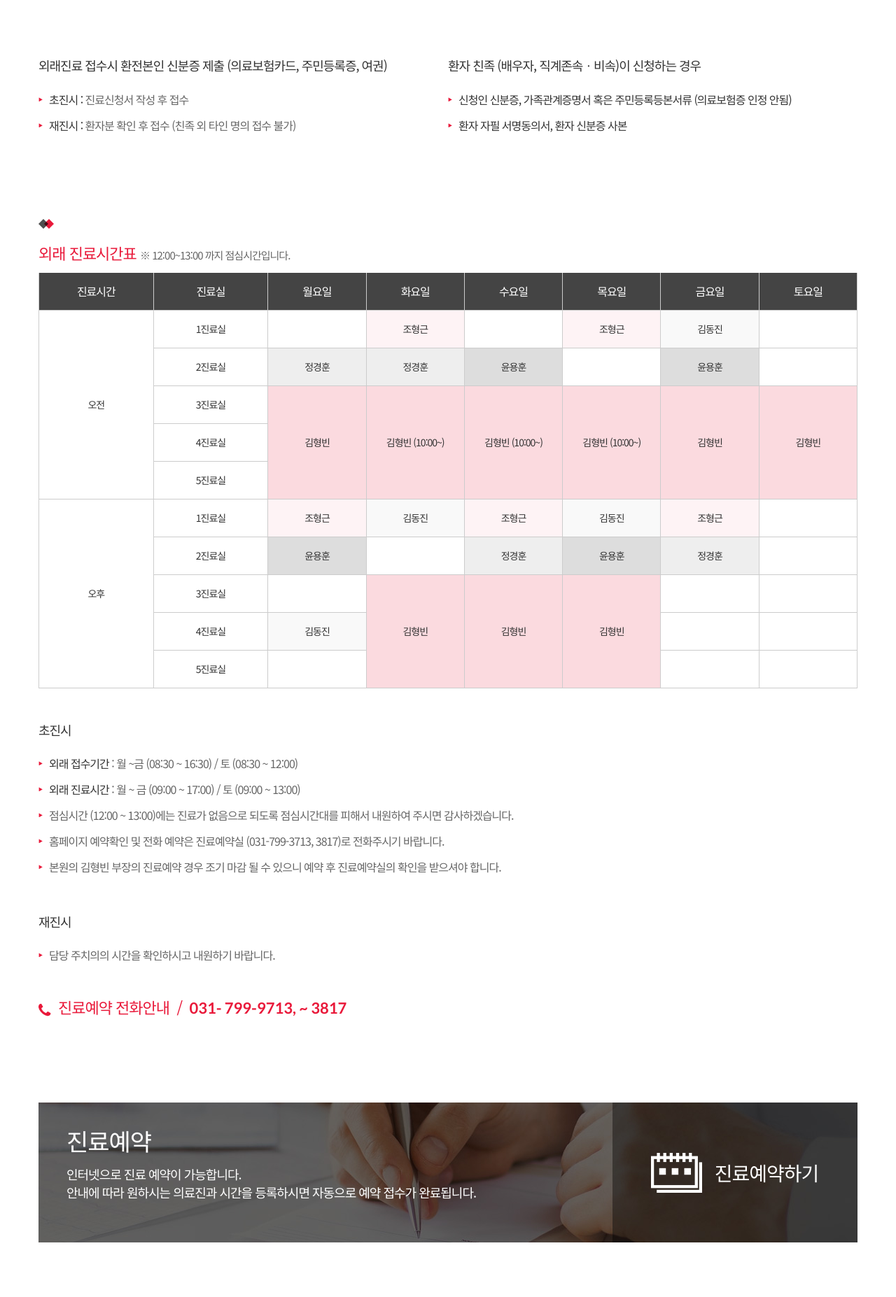
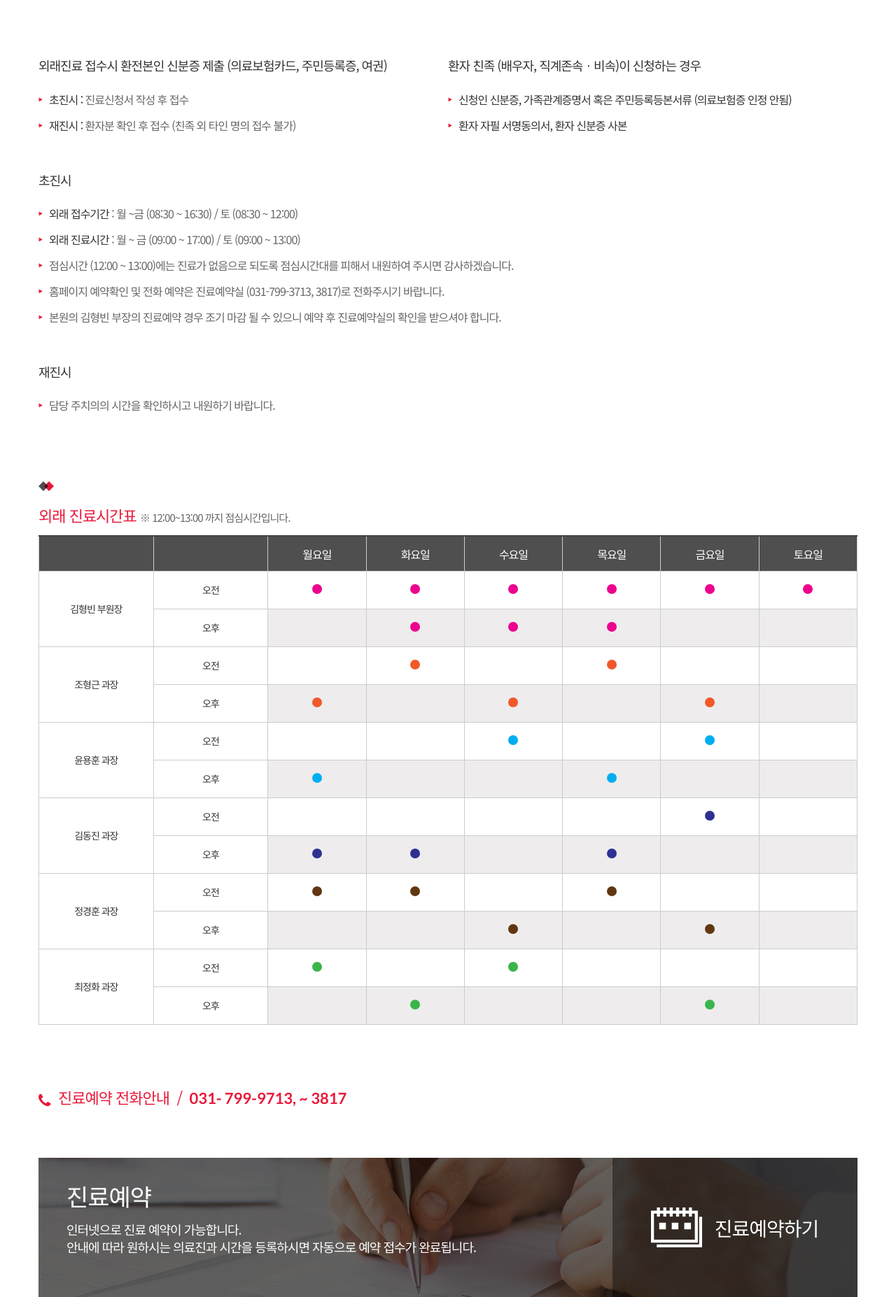
Before and after one commit to jjaekong/src, a PHP site: page /outpatient/information.php in a window 1280 px wide. Shown: the part 1009-2863 px from the top of the page at 70% size. Run offline with PHP 8.4, Linux system fonts and the light colour scheme; some libraries are stand-ins or nearby versions.

Commit message:
4차 수정 사항 완료

```diff
--- a/css/main.css
+++ b/css/main.css
@@ -113,11 +113,6 @@
         text-align: center;
     }
     .key-contents .staff img {
-     /* position: absolute;
-      bottom: 0;
-      left: 50%;
-      z-index: 0;
-      margin-left: -500px;*/
       width: 100%;
       max-height: 270px;}
   .key-contents .appointment {
--- a/css/outpatient.css
+++ b/css/outpatient.css
@@ -2,6 +2,8 @@
 .outpatient .container{padding:60px 15px 140px 15px;letter-spacing:-1px;}
 .outpatient .container h1{margin-top:0;padding-top:33px;color:#e9193a;font-size:22px;font-weight:400;line-height:30px;letter-spacing:-1px;background:url(../images/icon_title.png) no-repeat;}
 .outpatient .container h1 span{color:#666;font-size:15px;}
+
+
 
 
 /*information*/
@@ -9,28 +11,77 @@
 .information .container ul.clinicProcess{width:1212px;margin-top:40px;margin-right:-42px;overflow:hidden;background:url(../images/outpatient/information_bg.gif) no-repeat;display:inline-block;}
 .information .container ul.clinicProcess li{float:left;width:160px;margin-right:42px;text-align:center;}
 .information .container ul.clinicProcess li p{margin-top:20px;color:#666;font-size:16px;}
-
-.information .container .timeTable{width:100%;}
-.information .container .timeTable thead th{color:#fff;font-size:16px;font-weight:400;line-height:53px;text-align:center;border:1px solid #ccc;border-top:none;background:#444;}
-.information .container .timeTable tbody td{color:#333;font-size:14px;font-weight:400;line-height:53px;text-align:center;border:1px solid #ccc;}
-.information .container .timeTable tbody td{color:#333;font-size:14px;font-weight:400;line-height:53px;text-align:center;border:1px solid #ccc;}
-.information .container .timeTable tbody td.jhg{background:#fef3f5;}
-.information .container .timeTable tbody td.kdj{background:#f9f9f9;}
-.information .container .timeTable tbody td.jkh{background:#eeeeee;}
-.information .container .timeTable tbody td.yyh{background:#dddddd;}
-.information .container .timeTable tbody td.khb{background:#fbdadf;}
-
+.information .container .table-wrap .table {
+    width:100%;
+}
+.information .container .table-wrap .table thead tr th {
+    color:#fff;
+    font-size:16px;
+    font-weight:400;
+    line-height:53px;
+    text-align:center;
+    border:1px solid #ccc;
+    border-top:none;
+    background:#4f4f4f;
+    line-height: 0;
+}
+.information .container .table-wrap .table tbody tr td {
+    color:#333;
+    font-size:14px;
+    font-weight:400;
+    line-height:53px;
+    text-align:center;
+    border:1px solid #ccc;
+}
+.information .container .table-wrap .table tbody tr td {
+    color: #333;
+    font-size: 14px;
+    font-weight: 400;
+    line-height: 53px;
+    text-align: center;
+    border:1px solid #ccc;
+    padding: 0;
+}
+.information .container .table-wrap .table tbody tr .pm {
+    background-color: #eeeced;
+}
+.information .container .table-wrap .table tbody tr td span {
+    display: inline-block;
+    width: 14px;
+    height: 14px;
+    text-align: center;
+    border-radius: 50%;
+    background-color: #000;
+}
+.information .container .table-wrap .table tbody tr td .khb {
+    background-color: #ed028c;
+}
+.information .container .table-wrap .table tbody tr td .jhg {
+    background-color: #f15929;
+}
+.information .container .table-wrap .table tbody tr td .yyh {
+    background-color: #00aeef;
+}
+.information .container .table-wrap .table tbody tr td .kdj {
+    background-color: #2e3092;
+}
+.information .container .table-wrap .table tbody tr td .jkh {
+    background-color: #603711;
+}
+.information .container .table-wrap .table tbody tr td .chjh {
+    background-color: #3ab54a;
+}
 .information .container .infoBox{margin-top:50px;}
 .information .container .infoBox h2{color:#333;font-size:18px;font-weight:400;}
 .information .container .infoBox ul{width:100%;margin-top:10px;display:inline-block;}
 .information .container .infoBox ul li{padding:7px 0 7px 15px;color:#666;font-size:16px;font-weight:300;background:url(../images/outpatient/icon_arrow.gif) no-repeat 0 15px;}
 .information .container .infoBox ul li b{color:#333;font-size:16px;font-weight:400;}
 
-.information .container .call{margin-top:40px;color:#e9193a;font-size:22px;font-weight:400;}
+.information .container .call{margin-top:88px;color:#e9193a;font-size:22px;font-weight:400;}
 .information .container .call img{margin-right:10px;}
 .information .container .call span{font-family:'Lato', sans-serif;font-weight:600;letter-spacing:0;}
 
-.information .container .reservationBox{position:relative;height:200px;margin-top:120px;padding:40px;background:url(../images/outpatient/reservation_bg.jpg) no-repeat;}
+.information .container .reservationBox{position:relative;height:200px;margin-top:70px;padding:40px;background:url(../images/outpatient/reservation_bg.jpg) no-repeat;}
 .information .container .reservationBox p{color:#fff;font-size:34px;font-weight:300;}
 .information .container .reservationBox span{margin-top:20px;color:#fff;font-size:18px;font-weight:300;display:block;}
 .information .container .reservationBox a{position:absolute;top:0;right:0;width:350px;height:200px;text-align:center;text-decoration:none;background:url(../images/outpatient/icon_calendal.png) no-repeat 55px 50%;display:block;}
@@ -39,6 +90,9 @@
 .w50{width:50%;}
 .fl{float:left;}
 .fr{float:right;}
+
+
+
 
 
 
--- a/js/common.js
+++ b/js/common.js
@@ -5,7 +5,7 @@
         $('#header').addClass('gnb-opened');
     });
     $(document).on('mouseleave', '#header #gnb', function(e) {
-        $('#header').removeClass('gnb-opened');
+        $('#header').removeClass('gnb-opened div ul');
     });
 
     // 하단 협력사 슬라이드
--- a/outpatient/information.php
+++ b/outpatient/information.php
@@ -49,7 +49,7 @@
 				</li>
 			</ul>
 
-			<div style="width:100%;margin:30px 0 115px 0;display:table;">
+			<div style="width:100%;margin-top:30px;display:table;">
 				<div class="infoBox w50 fl">
 					<h2>외래진료 접수시 환전본인 신분증 제출 (의료보험카드, 주민등록증, 여권)</h2>
 					<ul>
@@ -66,109 +66,7 @@
 				</div>
 			</div>
 
-			<h1>외래 진료시간표 <span>※ 12:00~13:00 까지 점심시간입니다.</span></h1>
-			<table class="timeTable">
-                <colgroup>
-                    <col style="width:14%;">
-                    <col style="width:14%;">
-                    <col style="width:12%;">
-                    <col style="width:12%;">
-                    <col style="width:12%;">
-                    <col style="width:12%;">
-                    <col style="width:12%;">
-                    <col style="width:12%;">
-                </colgroup>
-                <thead>
-                    <tr>
-                        <th>진료시간</th>
-                        <th>진료실</th>
-                        <th>월요일</th>
-                        <th>화요일</th>
-                        <th>수요일</th>
-                        <th>목요일</th>
-                        <th>금요일</th>
-                        <th>토요일</th>
-                    </tr>
-                </thead>
-                <tbody>
-                    <tr>
-                        <td rowspan="5">오전</td>
-                        <td>1진료실</td>
-                        <td>&nbsp;</td>
-                        <td class="jhg">조형근</td>
-                        <td>&nbsp;</td>
-                        <td class="jhg">조형근</td>
-                        <td class="kdj">김동진</td>
-						<td>&nbsp;</td>
-                    </tr>
-					<tr>
-                        <td>2진료실</td>
-                        <td class="jkh">정경훈</td>
-                        <td class="jkh">정경훈</td>
-                        <td class="yyh">윤용훈</td>
-                        <td>&nbsp;</td>
-                        <td class="yyh">윤용훈</td>
-						<td>&nbsp;</td>
-                    </tr>
-					<tr>
-                        <td>3진료실</td>
-                        <td rowspan="3" class="khb">김형빈</td>
-                        <td rowspan="3" class="khb">김형빈 (10:00~)</td>
-                        <td rowspan="3" class="khb">김형빈 (10:00~)</td>
-                        <td rowspan="3" class="khb">김형빈 (10:00~)</td>
-                        <td rowspan="3" class="khb">김형빈</td>
-                        <td rowspan="3" class="khb">김형빈</td>
-                    </tr>
-					<tr>
-                        <td>4진료실</td>
-                    </tr>
-					<tr>
-                        <td>5진료실</td>
-                    </tr>
-					<tr>
-                        <td rowspan="5">오후</td>
-                        <td>1진료실</td>
-                        <td class="jhg">조형근</td>
-                        <td class="kdj">김동진</td>
-                        <td class="jhg">조형근</td>
-                        <td class="kdj">김동진</td>
-                        <td class="jhg">조형근</td>
-						<td>&nbsp;</td>
-                    </tr>
-					<tr>
-                        <td>2진료실</td>
-                        <td class="yyh">윤용훈</td>
-                        <td>&nbsp;</td>
-                        <td class="jkh">정경훈</td>
-                        <td class="yyh">윤용훈</td>
-                        <td class="jkh">정경훈</td>
-						<td>&nbsp;</td>
-                    </tr>
-					<tr>
-                        <td>3진료실</td>
-                        <td>&nbsp;</td>
-                        <td rowspan="3" class="khb">김형빈</td>
-                        <td rowspan="3" class="khb">김형빈</td>
-                        <td rowspan="3" class="khb">김형빈</td>
-                        <td>&nbsp;</td>
-                        <td>&nbsp;</td>
-                    </tr>
-					<tr>
-                        <td>4진료실</td>
-                        <td class="kdj">김동진</td>
-                        <td>&nbsp;</td>
-                        <td>&nbsp;</td>
-                    </tr>
-					<tr>
-                        <td>5진료실</td>
-                        <td>&nbsp;</td>
-                        <td>&nbsp;</td>
-                        <td>&nbsp;</td>
-                    </tr>
-                </tbody>
-            </table>
-
-			<div class="infoBox">
+            <div class="infoBox">
 				<h2>초진시</h2>
 				<ul>
 					<li><b>외래 접수기간</b> : 월 ~금 (08:30 ~ 16:30) / 토 (08:30 ~ 12:00)</li>
@@ -186,6 +84,152 @@
 				</ul>
 			</div>
 
+			<h1 style="margin-top:90px;">외래 진료시간표 <span>※ 12:00~13:00 까지 점심시간입니다.</span></h1>
+			<div class="table-wrap">
+			    <table class="table table-bordered">
+			        <colgroup>
+                        <col style="width: 14%;">
+                        <col style="width: 14%;">
+                        <col style="width: 12%;">
+                        <col style="width: 12%;">
+                        <col style="width: 12%;">
+                        <col style="width: 12%;">
+                        <col style="width: 12%;">
+                        <col style="width: 12%;">
+                    </colgroup>
+                    <thead>
+                        <tr>
+                            <th></th>
+                            <th></th>
+                            <th>월요일</th>
+                            <th>화요일</th>
+                            <th>수요일</th>
+                            <th>목요일</th>
+                            <th>금요일</th>
+                            <th>토요일</th>
+                        </tr>
+                    </thead>
+                    <tbody>
+                        <tr>
+                            <td rowspan="2">김형빈 부원장</td>
+                            <td>오전</td>
+                            <td><span class="khb"></span></td>
+                            <td><span class="khb"></span></td>
+                            <td><span class="khb"></span></td>
+                            <td><span class="khb"></span></td>
+                            <td><span class="khb"></span></td>
+                            <td><span class="khb"></span></td>
+                        </tr>
+                        <tr>
+                            <td>오후</td>
+                            <td class="pm"></td>
+                            <td class="pm"><span class="khb"></span></td>
+                            <td class="pm"><span class="khb"></span></td>
+                            <td class="pm"><span class="khb"></span></td>
+                            <td class="pm"></td>
+                            <td class="pm"></td>
+                        </tr>
+                        <tr>
+                            <td rowspan="2">조형근 과장</td>
+                            <td>오전</td>
+                            <td></td>
+                            <td><span class="jhg"></span></td>
+                            <td></td>
+                            <td><span class="jhg"></span></td>
+                            <td></td>
+                            <td></td>
+                        </tr>
+                        <tr>
+                            <td>오후</td>
+                            <td class="pm"><span class="jhg"></span></td>
+                            <td class="pm"></td>
+                            <td class="pm"><span class="jhg"></span></td>
+                            <td class="pm"></td>
+                            <td class="pm"><span class="jhg"></span></td>
+                            <td class="pm"></td>
+                        </tr>
+                        <tr>
+                            <td rowspan="2">윤용훈 과장</td>
+                            <td>오전</td>
+                            <td></td>
+                            <td></td>
+                            <td><span class="yyh"></span></td>
+                            <td></td>
+                            <td><span class="yyh"></span></td>
+                            <td></td>
+                        </tr>
+                        <tr>
+                            <td>오후</td>
+                            <td class="pm"><span class="yyh"></span></td>
+                            <td class="pm"></td>
+                            <td class="pm"></td>
+                            <td class="pm"><span class="yyh"></span></td>
+                            <td class="pm"></td>
+                            <td class="pm"></td>
+                        </tr>
+                        <tr>
+                            <td rowspan="2">김동진 과장</td>
+                            <td>오전</td>
+                            <td></td>
+                            <td></td>
+                            <td></td>
+                            <td></td>
+                            <td><span class="kdj"></span></td>
+                            <td></td>
+                        </tr>
+                        <tr>
+                            <td>오후</td>
+                            <td class="pm"><span class="kdj"></span></td>
+                            <td class="pm"><span class="kdj"></span></td>
+                            <td class="pm"></td>
+                            <td class="pm"><span class="kdj"></span></td>
+                            <td class="pm"></td>
+                            <td class="pm"></td>
+                        </tr>
+                        <tr>
+                            <td rowspan="2">정경훈 과장</td>
+                            <td>오전</td>
+                            <td><span class="jkh"></span></td>
+                            <td><span class="jkh"></span></td>
+                            <td></td>
+                            <td><span class="jkh"></span></td>
+                            <td></td>
+                            <td></td>
+                        </tr>
+                        <tr>
+                            <td>오후</td>
+                            <td class="pm"></td>
+                            <td class="pm"></td>
+                            <td class="pm"><span class="jkh"></span></td>
+                            <td class="pm"></td>
+                            <td class="pm"><span class="jkh"></span></td>
+                            <td class="pm"></td>
+                        </tr>
+                        <tr>
+                            <td rowspan="2">최정화 과장</td>
+                            <td>오전</td>
+                            <td><span class="chjh"></span></td>
+                            <td></td>
+                            <td><span class="chjh"></span></td>
+                            <td></td>
+                            <td></td>
+                            <td></td>
+                        </tr>
+                        <tr>
+                            <td>오후</td>
+                            <td class="pm"></td>
+                            <td class="pm"><span class="chjh"></span></td>
+                            <td class="pm"></td>
+                            <td class="pm"></td>
+                            <td class="pm"><span class="chjh"></span></td>
+                            <td class="pm"></td>
+                        </tr>
+                    </tbody>
+			    </table>
+			</div>
+
+
+
 			<p class="call"><img src="../images/outpatient/icon_call.gif" alt=""/>진료예약 전화안내&nbsp;&nbsp;/&nbsp;&nbsp;<span>031- 799-9713, ~ 3817</span></p>
 
 			<div class="reservationBox">
```
